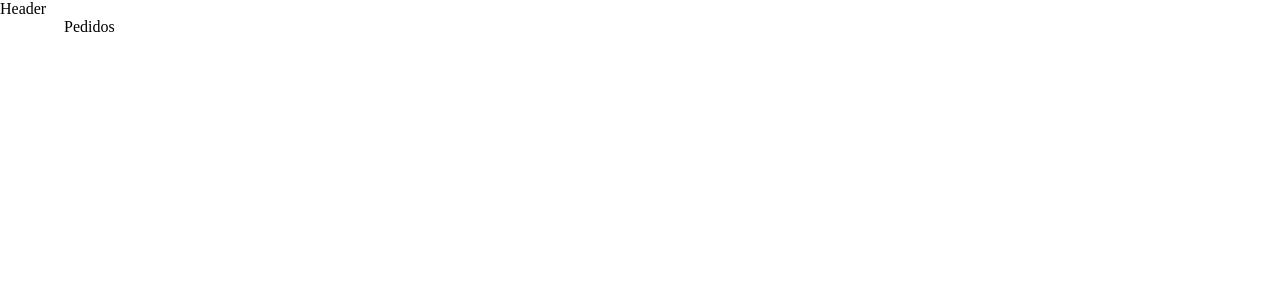
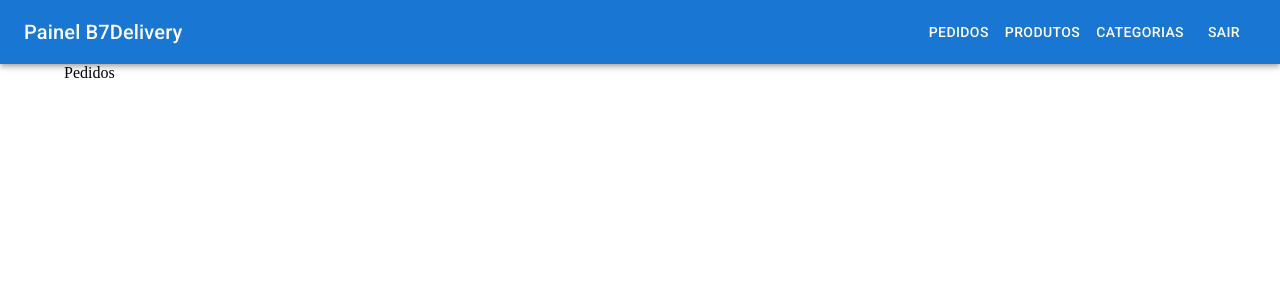
Before and after one commit to Baggio25/b7delivery-painel, a Next.js app: page /pedidos in a window 1280 px wide. Shown: the top 300 px of the page. Built offline with nearby package versions, Linux system fonts and the light colour scheme.

Commit message:
Aulas 14

```diff
--- a/src/components/Header.tsx
+++ b/src/components/Header.tsx
@@ -1,8 +1,78 @@
+import { Menu } from "@mui/icons-material";
+import { AppBar, Box, Button, IconButton, Toolbar, Typography } from "@mui/material"
+import Link from "next/link"
+import { useRouter } from "next/navigation";
 
 export const Header = () => {
+    const router = useRouter();
+    const pageTitle = "Painel B7Delivery";
+
+    const handleLogout = () => {
+        router.push("/login");
+    }
+
+    const handleDrawerToggle = () => {
+
+    }
+
     return(
-        <header>
-            Header
-        </header>
+        <>
+            <AppBar component="nav" position="relative">
+                <Toolbar>
+                    <IconButton
+                        color="inherit"
+                        edge="start"
+                        sx={{
+                            display: {
+                                sm: "none"
+                            }
+                        }}
+                        onClick={handleDrawerToggle}
+                    >
+                        <Menu />
+                    </IconButton>
+
+                    <Typography
+                        component="div"
+                        variant="h6"
+                        sx={{
+                            flexGrow: 1,
+                            display: {
+                                xs: "none",
+                                sm: "block"
+                            }
+                        }}
+                    >
+                        <Link
+                            href="/"
+                            style={{
+                                color: "#FFF",
+                                textDecoration: "none"
+                            }}>
+                                {pageTitle}
+                        </Link>
+                    </Typography>
+                    <Box
+                        sx={{
+                            display: {
+                                xs: "none",
+                                sm: "block"
+                            }
+                        }}
+                    >
+                        <Link href="/pedidos" style={{ textDecoration: "none" }}>
+                            <Button sx={{ color: "#FFF" }}>Pedidos</Button>
+                        </Link>
+                        <Link href="/produtos" style={{ textDecoration: "none" }}>
+                            <Button sx={{ color: "#FFF" }}>Produtos</Button>
+                        </Link>
+                        <Link href="/categorias" style={{ textDecoration: "none" }}>
+                            <Button sx={{ color: "#FFF" }}>Categorias</Button>
+                        </Link>
+                        <Button onClick={handleLogout} sx={{ color: "#FFF" }}>Sair</Button>
+                    </Box>
+                </Toolbar>
+            </AppBar>
+        </>
     )
 }
```
